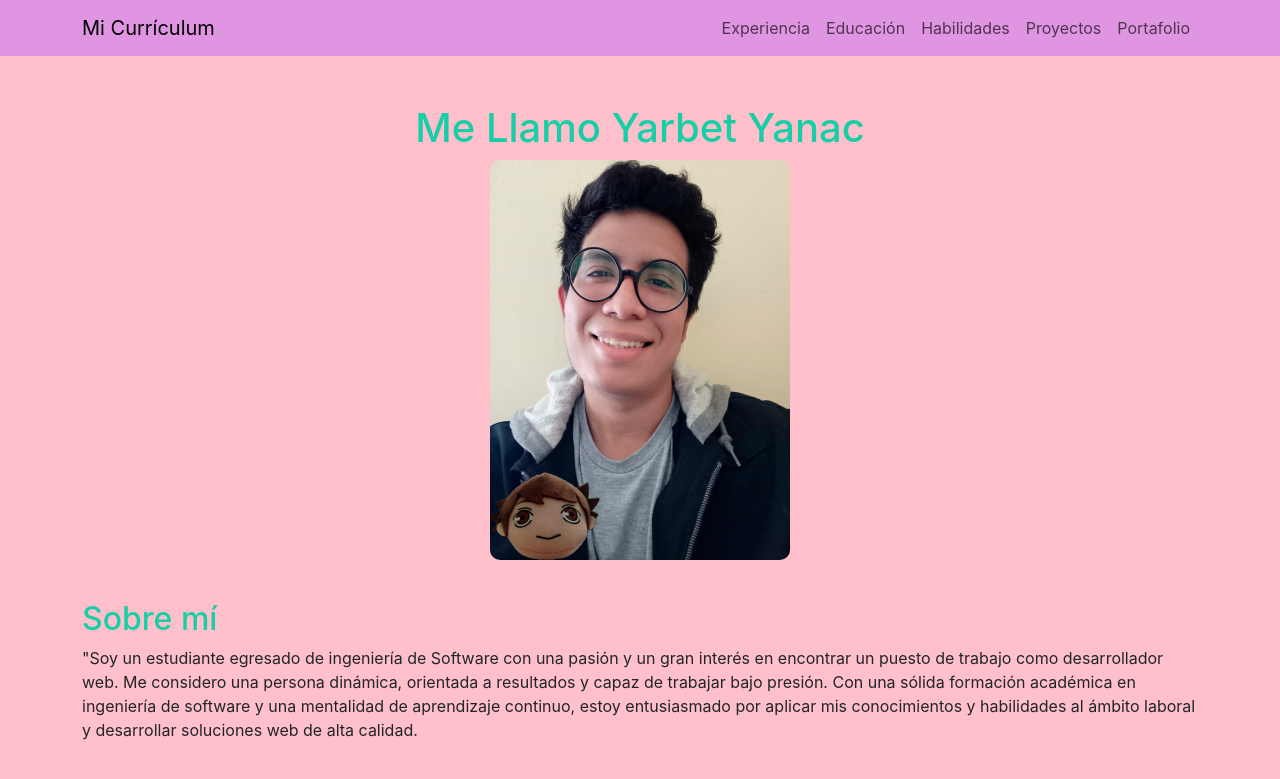
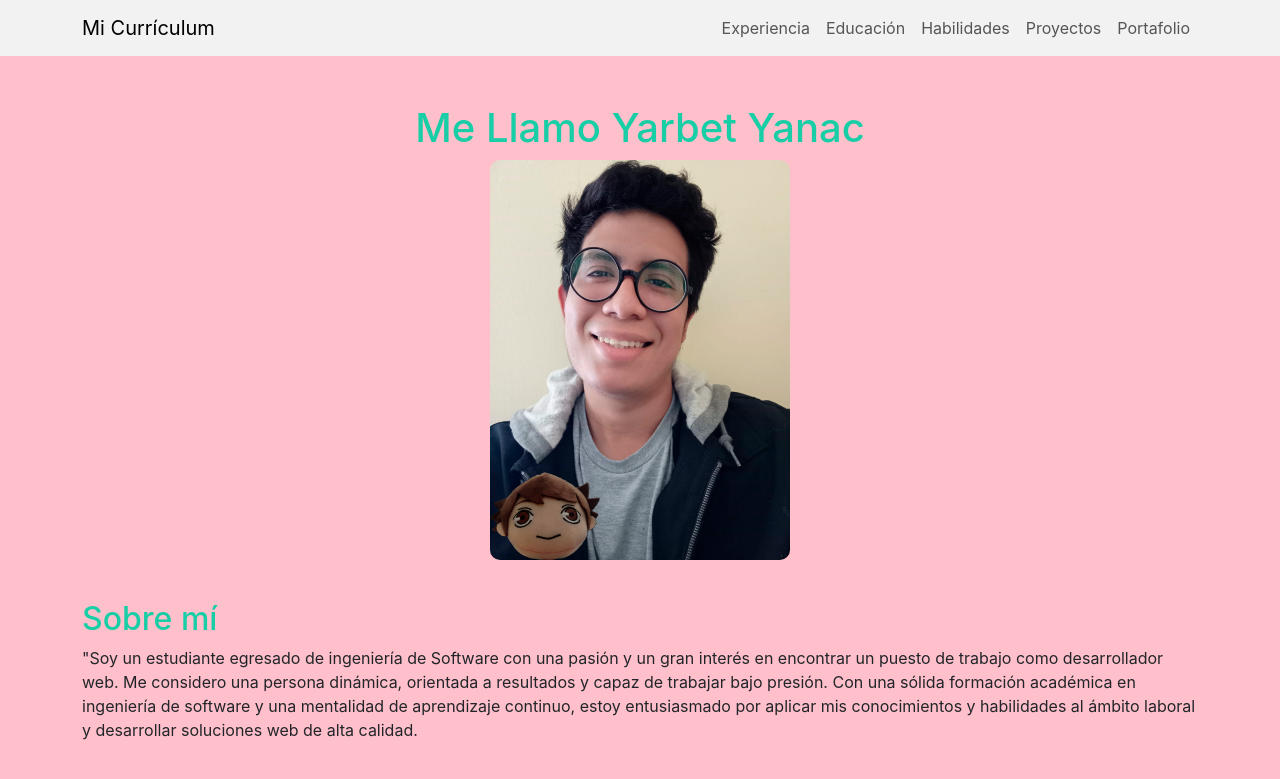
Before and after one commit to Maite-AM/Trabajo-colaborativo-y-Github-Pages, a plain HTML site: page index.html in a window 1280 px wide. Shown: the top 779 px of the page. Drawn offline with nearby package versions, Linux system fonts and the light colour scheme.

Commit message:
cambio color de fondo página en style.css

```diff
--- a/assets/css/style.css
+++ b/assets/css/style.css
@@ -3,7 +3,7 @@
 }
 
 .navbar {
-  background-color: #e095e2 !important;
+  background-color: #f2f2f2 !important;
   color: #ffffff;
 }
 
```
